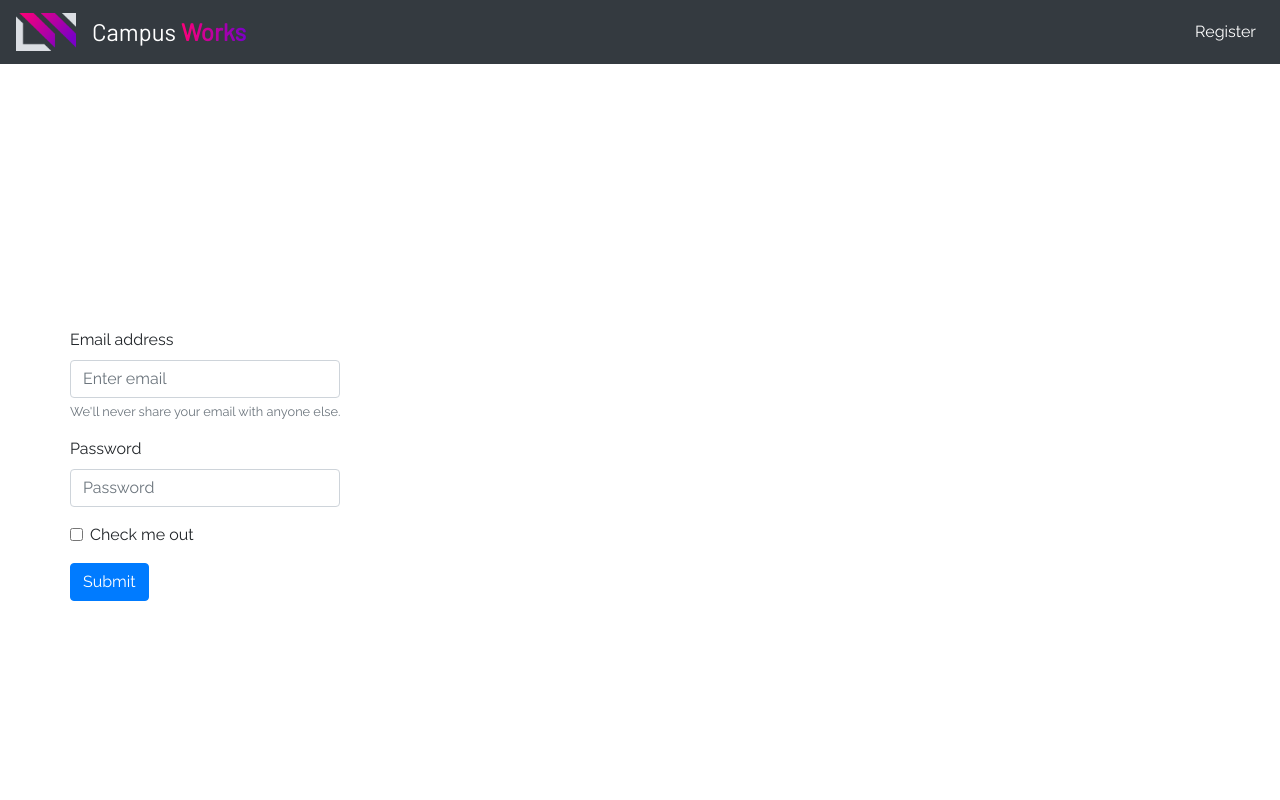
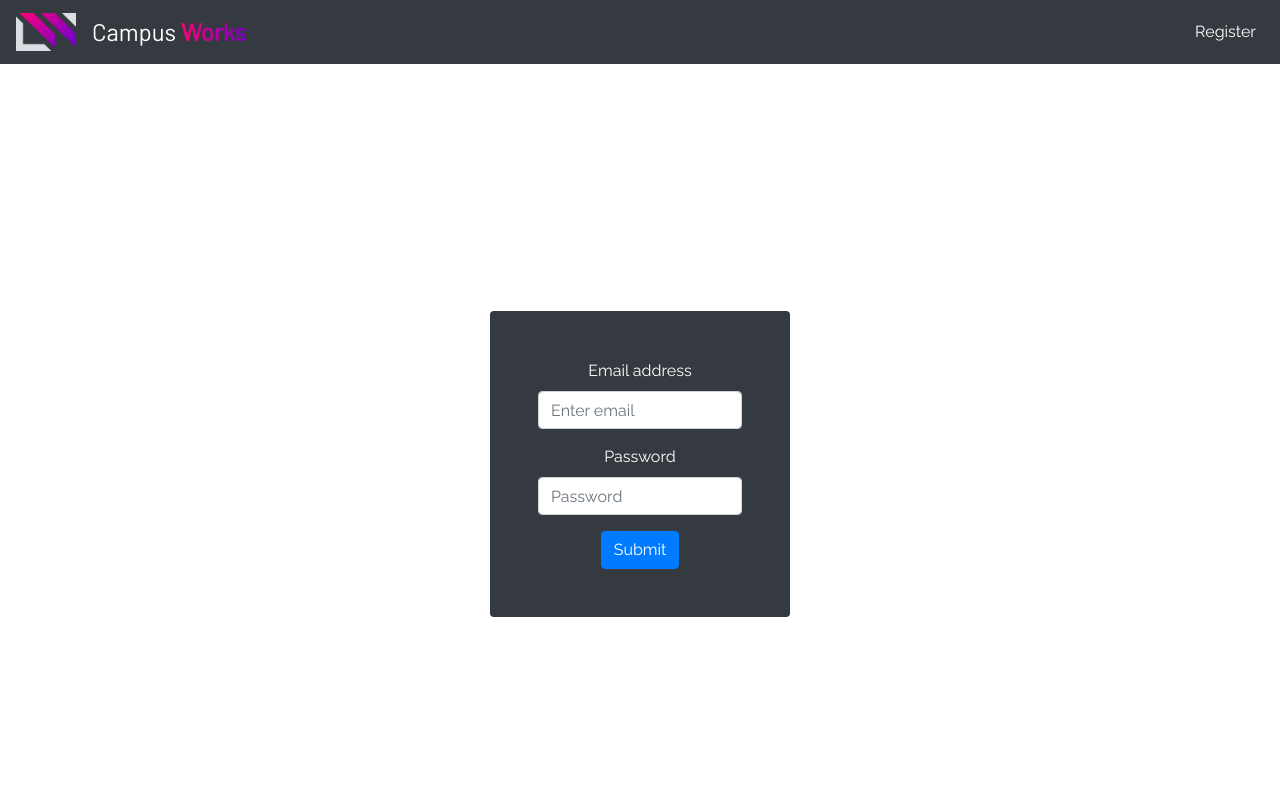
Before and after one commit to IIIT-ECell/campus_works, a React (Create React App) app in the folder tfront/: page /cworks/login in a window 1280 px wide. Shown: the top 800 px of the page. Built offline with nearby package versions, Linux system fonts and the light colour scheme.

Commit message:
fixed navbar issue

```diff
--- a/tfront/src/components/App.jsx
+++ b/tfront/src/components/App.jsx
@@ -1,5 +1,4 @@
 import React from 'react';
-import {Navbar, Nav} from 'react-bootstrap';
 import { BrowserRouter as Router, Switch, Route } from 'react-router-dom';
 import './App.css';
 import Home from './Home';
@@ -12,23 +11,7 @@ function App(props) {
 	console.log(props);
 	return (
 		<div>
-			<Navbar collapseOnSelect expand="lg" bg="dark" variant="dark">
-                <Navbar.Brand href={props.baseUrl + "/"} className="nav-logo">
-				<img
-        			src={ props.baseUrl + "/logo.png" }
-        			width="60"
-        			className="d-inline-block align-top"
-        			alt="Campus Works logo" />{' '}
-					<div class="nav-text">Campus <b><span className="nav-logo-gradient">Works</span></b></div>
-				</Navbar.Brand>
-                <Navbar.Toggle aria-controls="responsive-navbar-nav" />
-                <Navbar.Collapse id="responsive-navbar-nav">
-                    <Nav className="ml-auto text-white">
-                        <Nav.Link href={ props.baseUrl + "/register/company" } className="text-white">Register</Nav.Link>
-                    </Nav>
-                </Navbar.Collapse>
-            </Navbar>
-                <Router basename={props.baseUrl}>
+			<Router basename={props.baseUrl}>
 				<div>
 					<Switch>
                         <Route exact path="/" render={(props) => <Home {...props} />} />
--- a/tfront/src/components/Login.jsx
+++ b/tfront/src/components/Login.jsx
@@ -1,7 +1,7 @@
 import React, {Component} from 'react';
 import {Form, Button} from 'react-bootstrap';
 import axios from 'axios';
-
+import Nav1 from './Nav1';
 class Login extends Component{
 
     constructor(props){
@@ -9,6 +9,13 @@ class Login extends Component{
         this.formData = {};
         this.handleSubmit = this.handleSubmit.bind(this);
         this.handleChange = this.handleChange.bind(this);
+    }
+
+    componentDidMount(){
+        localStorage.removeItem("token");
+        localStorage.removeItem("id");
+        localStorage.removeItem("type");
+        localStorage.removeItem("isLoggedIn");
     }
 
     handleChange(event){
@@ -29,11 +36,11 @@ class Login extends Component{
                 'Content-Type': 'application/json'
             }
         }).then((response)=>{
-            console.log(response.data.key);
-            localStorage["token"] = response.data.token;
-            localStorage["isLoggedIn"] = true;
-            localStorage["id"] = response.data.user_id;
-            localStorage["type"]=response.data.user_type;
+            console.log(response.data);
+            localStorage.setItem("token",response.data.token);
+            localStorage.setItem("isLoggedIn",true);
+            localStorage.setItem("id",response.data.id);
+            localStorage.setItem("type",response.data.type);
             // Simulate an HTTP redirect:
             window.location.replace("http://localhost:3000/company/home");
         });
@@ -41,27 +48,25 @@ class Login extends Component{
 
     render(){
         return(
-            <div className="container vh-100 d-flex">
+            <div>
+            <Nav1></Nav1>
+            <div className="container vh-100 d-flex text-center align-self-center justify-content-center">
                 <div className="row">
-                    <Form className="my-auto">
+                    <Form className="my-auto bg-dark text-white rounded p-5">
                         <Form.Group controlId="formBasicEmail">
                             <Form.Label>Email address</Form.Label>
                             <Form.Control type="email" id="email" placeholder="Enter email" onChange={this.handleChange} />
-                            <Form.Text className="text-muted">
-                            We'll never share your email with anyone else.
-                            </Form.Text>
+
                         </Form.Group>
 
                         <Form.Group controlId="formBasicPassword">
                             <Form.Label>Password</Form.Label>
                             <Form.Control type="password" id="password" placeholder="Password" onChange={this.handleChange}/>
                         </Form.Group>
-                        <Form.Group controlId="formBasicCheckbox">
-                            <Form.Check type="checkbox" label="Check me out" />
-                        </Form.Group>
                         <Button variant="primary" type="submit" onClick={this.handleSubmit}>Submit</Button>
                     </Form>
                 </div>
+            </div>
             </div>
         );
     }
--- /dev/null
+++ b/tfront/src/components/Nav1.jsx
@@ -0,0 +1,29 @@
+import React,{Component} from 'react';
+import {Navbar, Nav} from 'react-bootstrap';
+import { Link } from 'react-router-dom';
+
+class Nav1 extends Component{
+    render(){
+        return(
+            <Navbar collapseOnSelect expand="lg" bg="dark" variant="dark">
+                <Navbar.Brand className="nav-logo">
+                <Link to={"/"}>
+                <img
+                    src={ process.env.PUBLIC_URL + "/logo.png" }
+                    width="60"
+                    className="d-inline-block align-top"
+                    alt="Campus Works logo" />{' '}
+                </Link>
+                    <div class="nav-text">Campus <b><span className="nav-logo-gradient">Works</span></b></div>
+                </Navbar.Brand>
+                <Navbar.Toggle aria-controls="responsive-navbar-nav" />
+                <Navbar.Collapse id="responsive-navbar-nav">
+                    <Nav className="ml-auto text-white">
+                        <Nav.Link><Link to={"/register"} className="text-white">Register</Link></Nav.Link>
+                    </Nav>
+                </Navbar.Collapse>
+            </Navbar>
+        )
+    }
+}
+export default Nav1;
```
